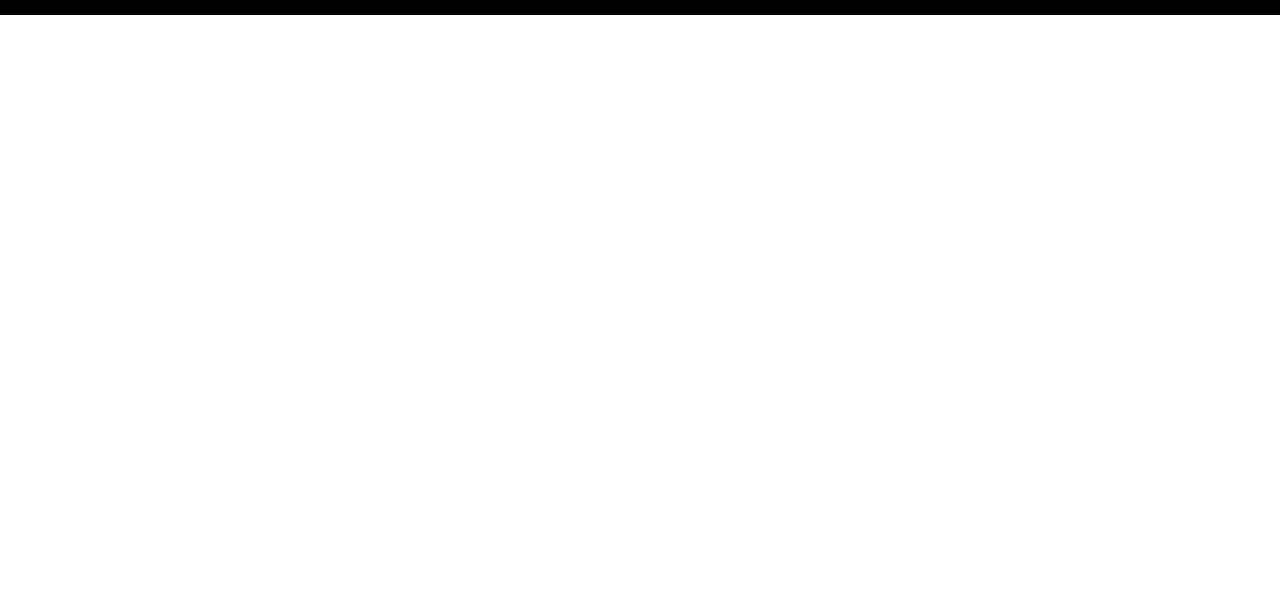
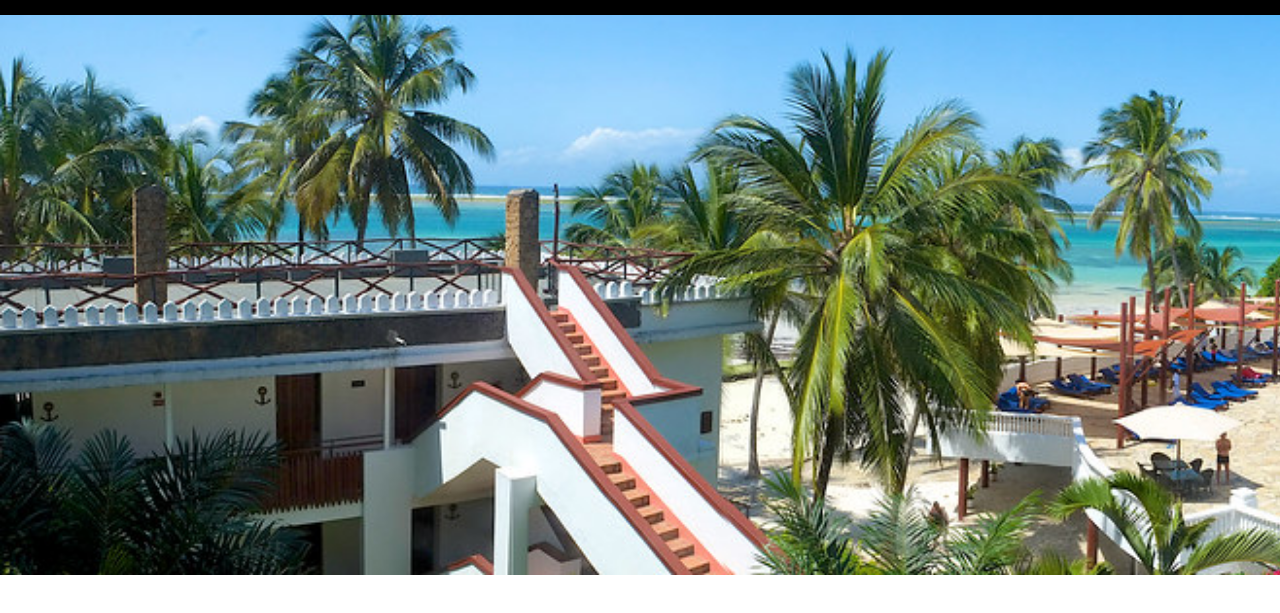
Before and after one commit to Alexotieno1717/resort-website, a plain HTML site: page index.html in a window 1280 px wide. Shown: the part 41-654 px from the top of the page. Drawn offline with Linux system fonts and the light colour scheme.

Commit message:
Added images to the banner

```diff
--- a/css/styles.css
+++ b/css/styles.css
@@ -31,3 +31,13 @@ nav ul li a{
     color: orange;
     font-style: italic;
 }
+
+/* ========================
+BANNER
+===================================*/
+#banner{
+    background-image: url(../images/resort-1.jpg);
+    width: 100%;
+    height: 70vh;
+    background-size: cover;
+}
--- a/index.html
+++ b/index.html
@@ -30,6 +30,9 @@
         </ul>
     </nav>
 
+    <section id="banner">
+    </section>
+
     <section id="about-us">
 
     </section>
```
Also changed, not shown: images/resort-1.jpg (added), images/resort-2.jpg (added).
